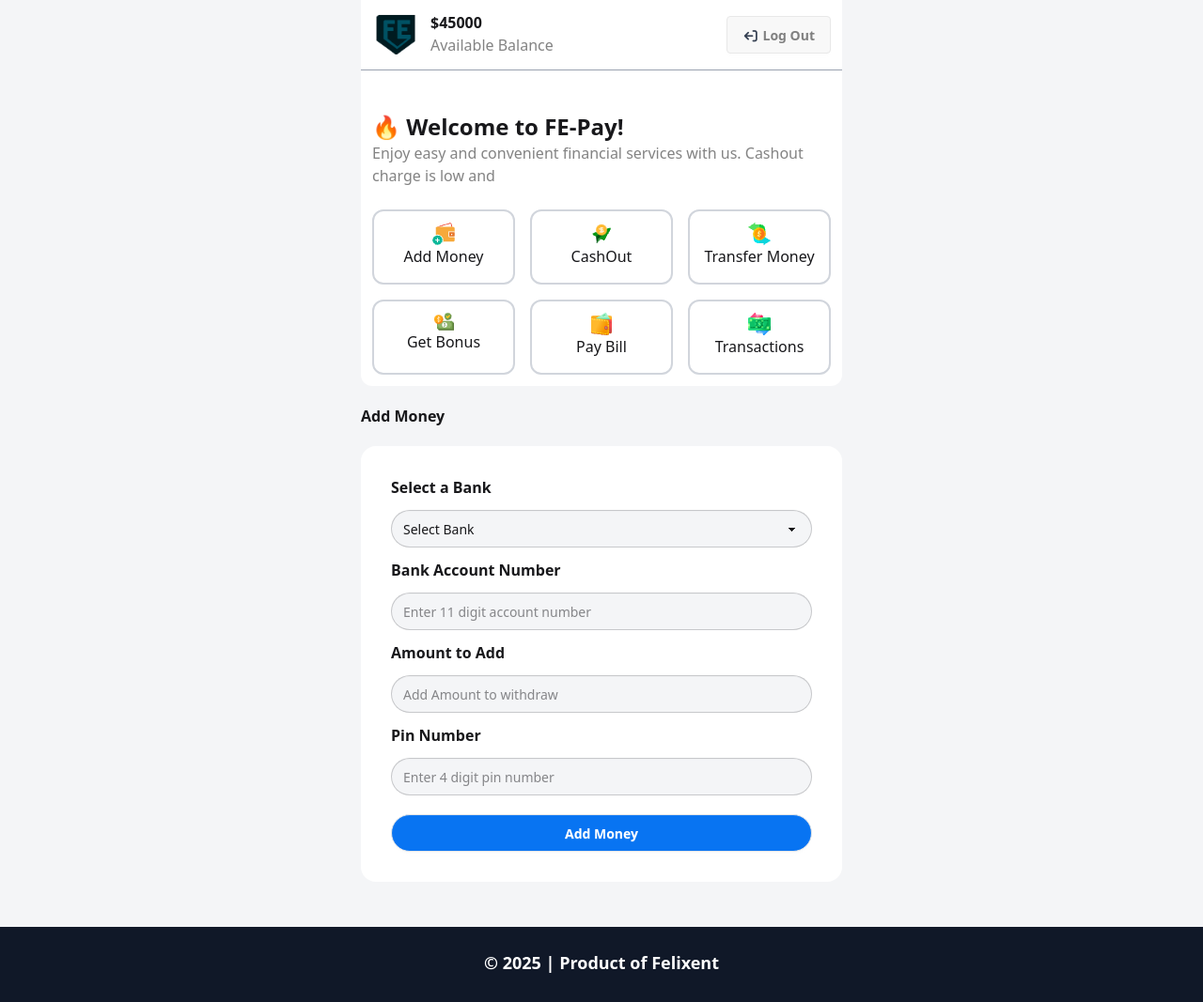
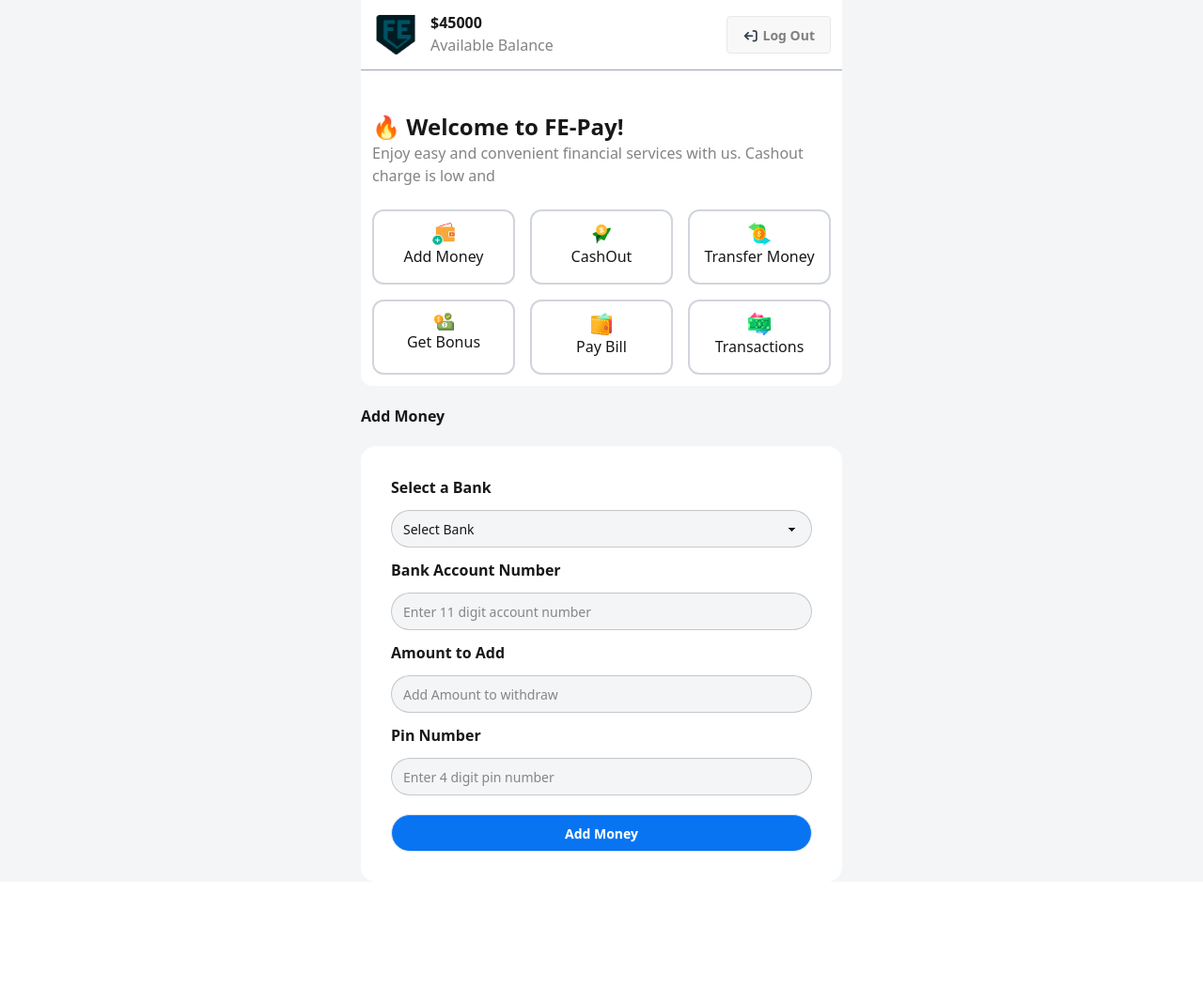
Before and after one commit to sethuaung/sample-project-for-pm, a plain HTML site: page pay/home.html in a window 1280 px wide. Shown: the whole page at 94% size. After the commit the page ends 939 px from the top, so only its background shows below. Drawn offline with nearby package versions, Linux system fonts and the light colour scheme.

```diff
--- a/pay/home.html
+++ b/pay/home.html
@@ -214,9 +214,6 @@
         </div>
         </div>
     </div>
-    <footer class="bg-gray-900 text-white text-center p-6 mt-12">
-        <p class="text-lg font-semibold mb-1">© 2025 | Product of Felixent</p>
-    </footer>
     <!-- Javascript source -->
     <script src="./scripts/home.js"></script>
   </body>
```
Also changed, not shown: pay/index.html (+1 -1 lines).
